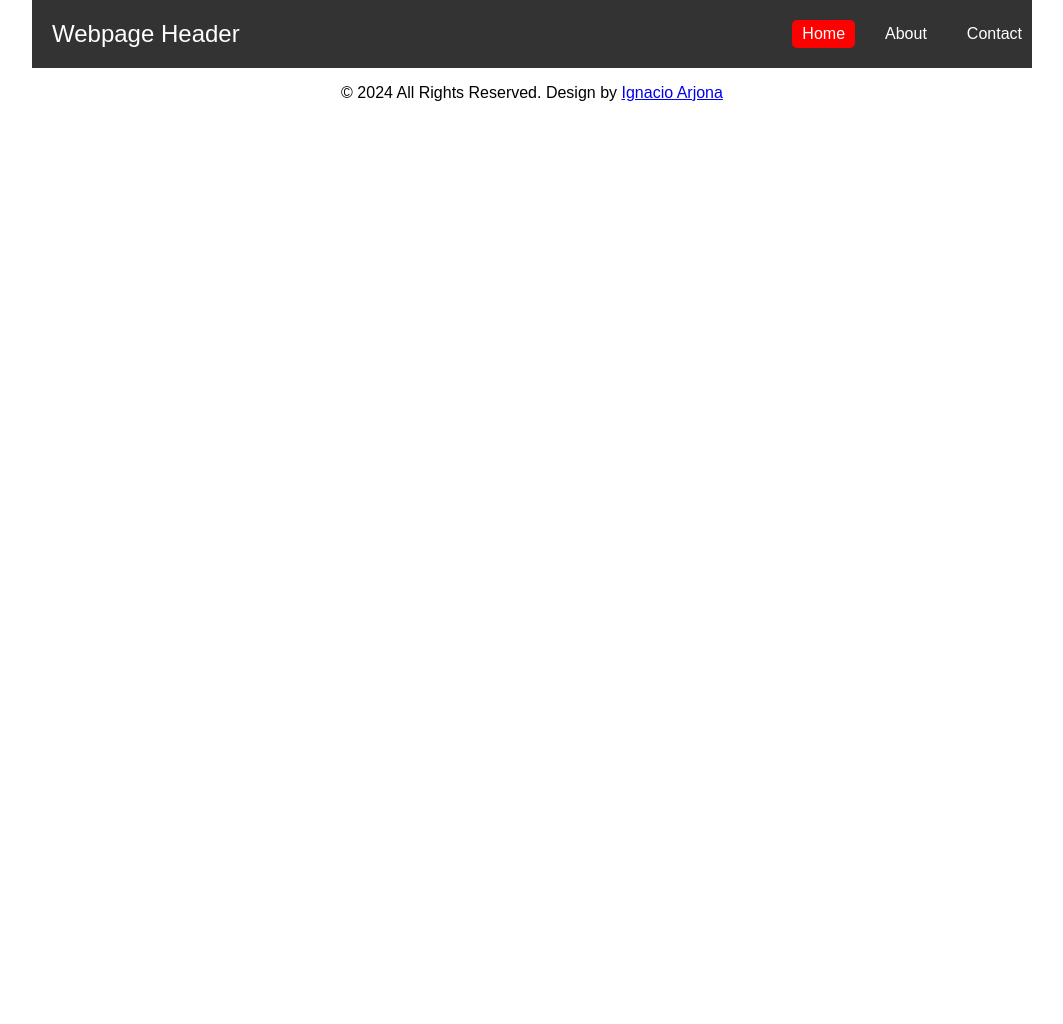
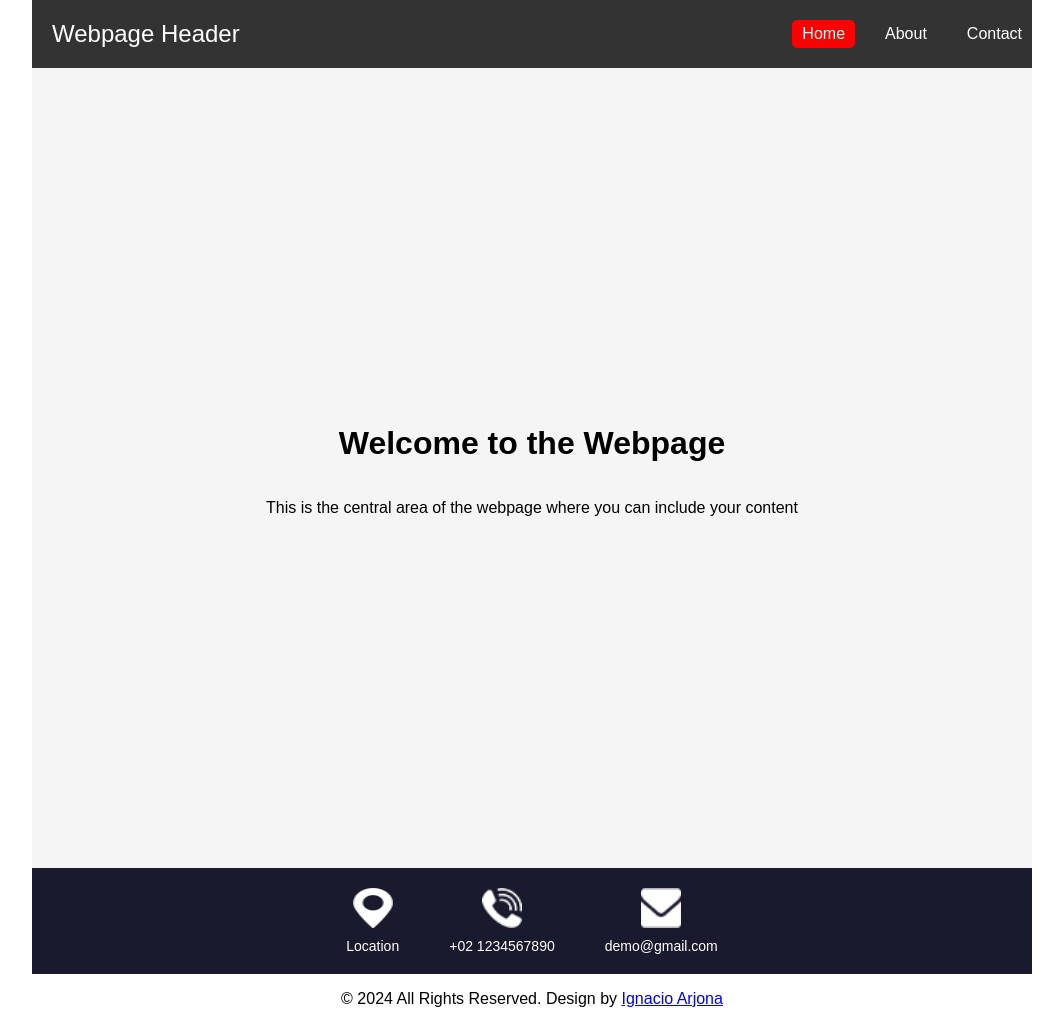
Before and after one commit to Ignacio-Arjona/my_first_web_page_2024, a plain HTML site: page index.html in a window 1280 px wide. Shown: the whole page, without its empty margins (108-1171 px from the left). Before the commit the page ends 800 px from the top, so only its background shows below. Drawn offline with Linux system fonts and the light colour scheme.

Commit message:
Adding content in html and images folder

```diff
--- a/index.html
+++ b/index.html
@@ -69,6 +69,39 @@
             .footer-section a:hover{
                 text-decoration: underline;
             }
+            .content{
+                height: 800px;
+                display: flex;
+                flex-direction: column;
+                justify-content: center;
+                align-items: center;
+                background-color: #f5f5f5;
+            }
+            .menu{
+                background-color: #1a1a2e;
+                color: white;
+                padding: 20px 0;
+                text-align: center;
+            }
+            .menu-content{
+                display: flex;
+                justify-content: center;
+                gap: 50px;
+                align-items: center;
+            }
+            .menu-item{
+                display: flex;
+                flex-direction: column;
+                align-items: center;
+            }
+            .menu-item p{
+                margin: 10px 0 0;
+                font-size: 14px;
+            }
+            .menu-icon{
+                width: 40px;
+                height: 40px;
+            }
         </style>
     </head>
     <body>
@@ -82,6 +115,28 @@
                 </nav>
             </div>
         </header>
+        <main class="container">
+            <div class="content">
+                <h1>Welcome to the Webpage</h1>
+                <p>This is the central area of the webpage where you can include your content</p>
+            </div>
+            <div class="menu">
+                <div class="menu-content">
+                    <div class="menu-item">
+                        <img src="./images/location-white.png" alt="Location Icon" class="menu-icon">
+                        <p>Location</p>
+                    </div>
+                    <div class="menu-item">
+                        <img src="./images/telephone-white.png" alt="Location Icon" class="menu-icon">
+                        <p>+02 1234567890</p>
+                    </div>
+                    <div class="menu-item">
+                        <img src="./images/envelope-white.png" alt="Location Icon" class="menu-icon">
+                        <p>demo@gmail.com</p>
+                    </div>
+                </div>
+            </div>
+        </main>
         <footer class="footer_section">
             <p>&copy; 2024 All Rights Reserved. Design by <a href="#">Ignacio Arjona</a></p>
         </footer>
```
Also changed, not shown: images/envelope-white.png (added), images/location-white.png (added), images/telephone-white.png (added).
